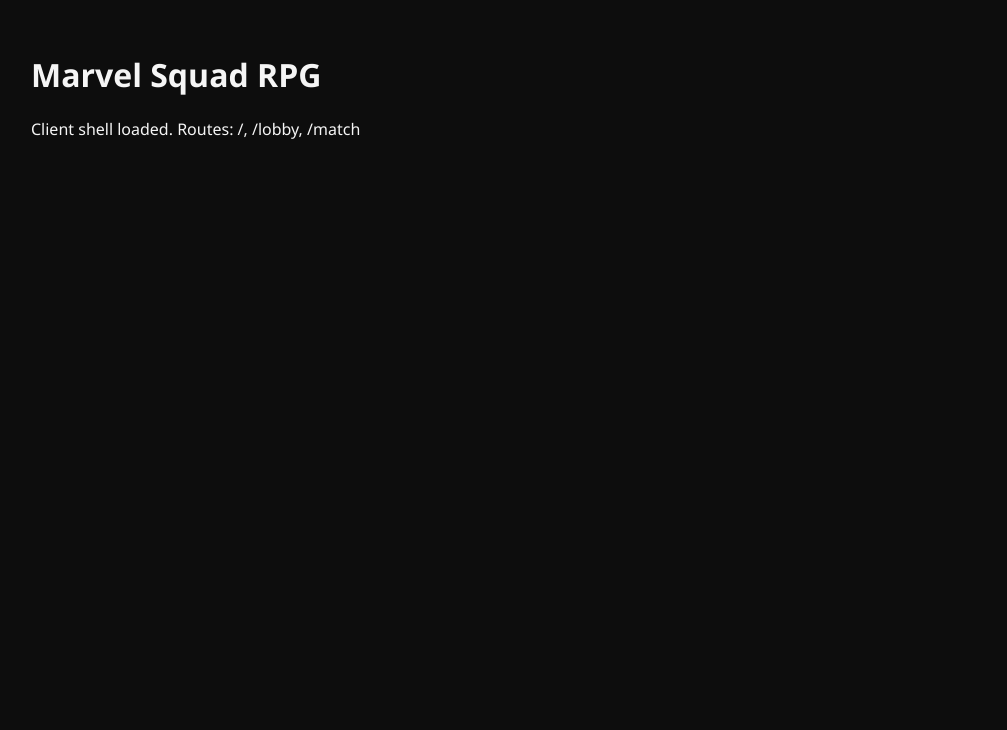
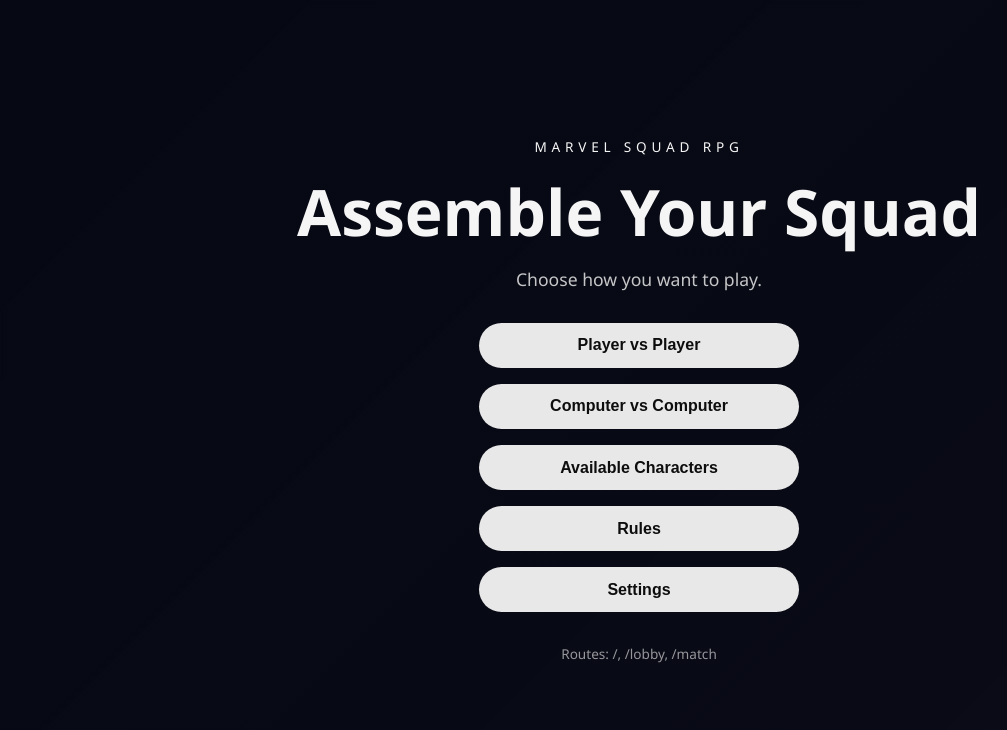
Before and after one commit to NootLik/MarvelGamev20, a website built with Vite: page marvel-squad-rpg/client/index.html in a window 1280 px wide. Shown: the whole page, without its empty margins (1-1008 px from the left). Built offline with nearby package versions, Linux system fonts and the light colour scheme; files whose address does not match are found by name.

Commit message:
Add title screen with menu and music

```diff
--- a/marvel-squad-rpg/client/src/app/GameApp.ts
+++ b/marvel-squad-rpg/client/src/app/GameApp.ts
@@ -10,9 +10,26 @@
     }
 
     root.innerHTML = `
-      <main class="app-shell">
-        <h1>Marvel Squad RPG</h1>
-        <p>Client shell loaded. Routes: ${routes.join(", ")}</p>
+      <main class="app-shell title-screen">
+        <div class="title-screen__overlay"></div>
+        <section class="title-screen__content">
+          <header class="title-screen__header">
+            <p class="title-screen__eyebrow">Marvel Squad RPG</p>
+            <h1 class="title-screen__title">Assemble Your Squad</h1>
+            <p class="title-screen__subtitle">Choose how you want to play.</p>
+          </header>
+          <nav class="title-screen__menu" aria-label="Main menu">
+            <button class="title-screen__button" type="button">Player vs Player</button>
+            <button class="title-screen__button" type="button">Computer vs Computer</button>
+            <button class="title-screen__button" type="button">Available Characters</button>
+            <button class="title-screen__button" type="button">Rules</button>
+            <button class="title-screen__button" type="button">Settings</button>
+          </nav>
+          <footer class="title-screen__footer">
+            <span>Routes: ${routes.join(", ")}</span>
+          </footer>
+        </section>
+        <audio class="title-screen__music" src="/assets/title-theme.mp4" autoplay loop></audio>
       </main>
     `;
   }
--- a/marvel-squad-rpg/client/src/styles/main.css
+++ b/marvel-squad-rpg/client/src/styles/main.css
@@ -6,5 +6,92 @@
 }
 
 .app-shell {
-  padding: 2rem;
+  min-height: 100vh;
 }
+
+.title-screen {
+  position: relative;
+  display: flex;
+  align-items: center;
+  justify-content: center;
+  background: url("/assets/title-background.jpg") center/cover no-repeat;
+  overflow: hidden;
+}
+
+.title-screen__overlay {
+  position: absolute;
+  inset: 0;
+  background: linear-gradient(135deg, rgba(5, 8, 20, 0.9), rgba(8, 10, 30, 0.55));
+  backdrop-filter: blur(2px);
+}
+
+.title-screen__content {
+  position: relative;
+  z-index: 1;
+  display: flex;
+  flex-direction: column;
+  align-items: center;
+  gap: 2rem;
+  padding: 4rem 2.5rem;
+  text-align: center;
+}
+
+.title-screen__header {
+  display: grid;
+  gap: 0.75rem;
+}
+
+.title-screen__eyebrow {
+  text-transform: uppercase;
+  letter-spacing: 0.3rem;
+  font-size: 0.85rem;
+  margin: 0;
+}
+
+.title-screen__title {
+  font-size: clamp(2.5rem, 5vw, 4rem);
+  margin: 0;
+}
+
+.title-screen__subtitle {
+  margin: 0;
+  font-size: 1.1rem;
+  color: rgba(245, 245, 245, 0.8);
+}
+
+.title-screen__menu {
+  display: grid;
+  gap: 1rem;
+  width: min(320px, 80vw);
+}
+
+.title-screen__button {
+  border: none;
+  border-radius: 999px;
+  padding: 0.85rem 1.5rem;
+  font-size: 1rem;
+  font-weight: 600;
+  color: #0d0d0d;
+  background: rgba(245, 245, 245, 0.95);
+  cursor: pointer;
+  transition: transform 0.2s ease, box-shadow 0.2s ease;
+}
+
+.title-screen__button:hover {
+  transform: translateY(-2px);
+  box-shadow: 0 10px 25px rgba(0, 0, 0, 0.35);
+}
+
+.title-screen__button:focus-visible {
+  outline: 3px solid #f5c542;
+  outline-offset: 3px;
+}
+
+.title-screen__footer {
+  font-size: 0.85rem;
+  color: rgba(245, 245, 245, 0.6);
+}
+
+.title-screen__music {
+  display: none;
+}
```
Also changed, not shown: 1 other file.
